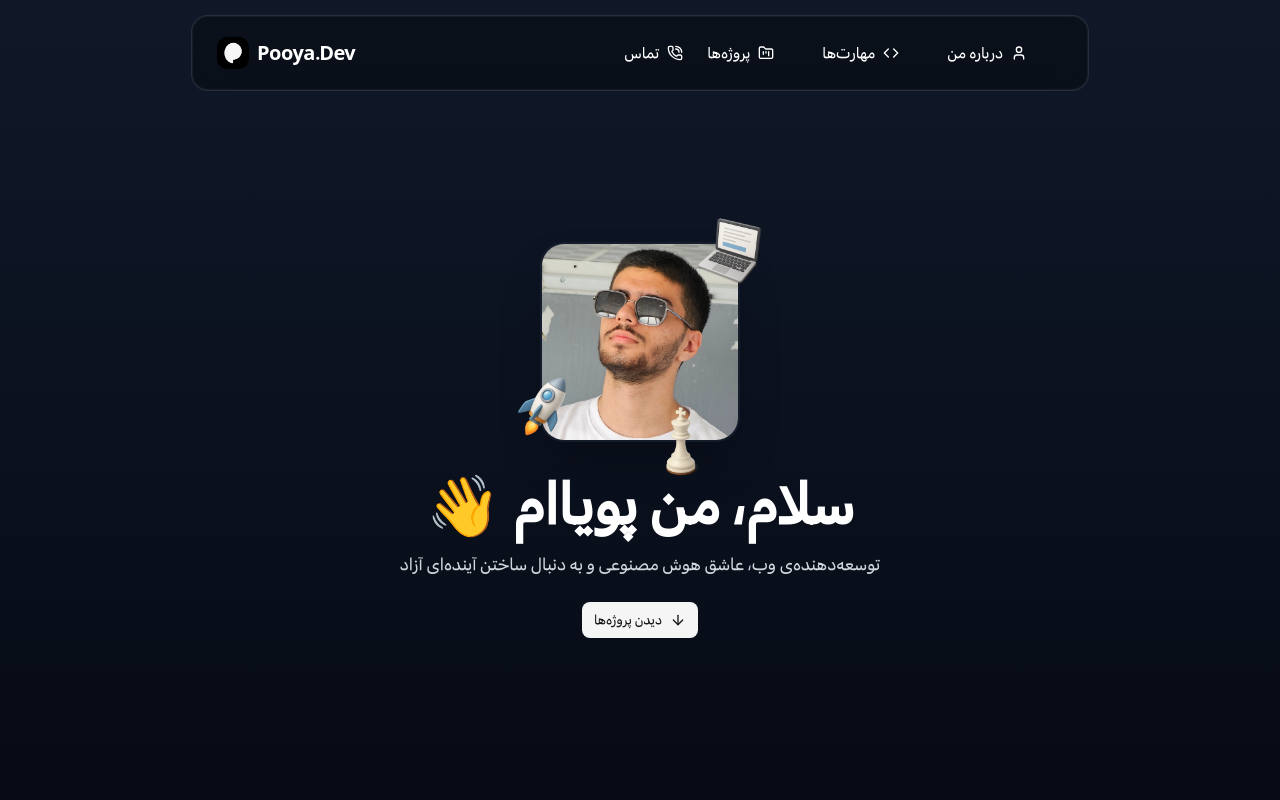
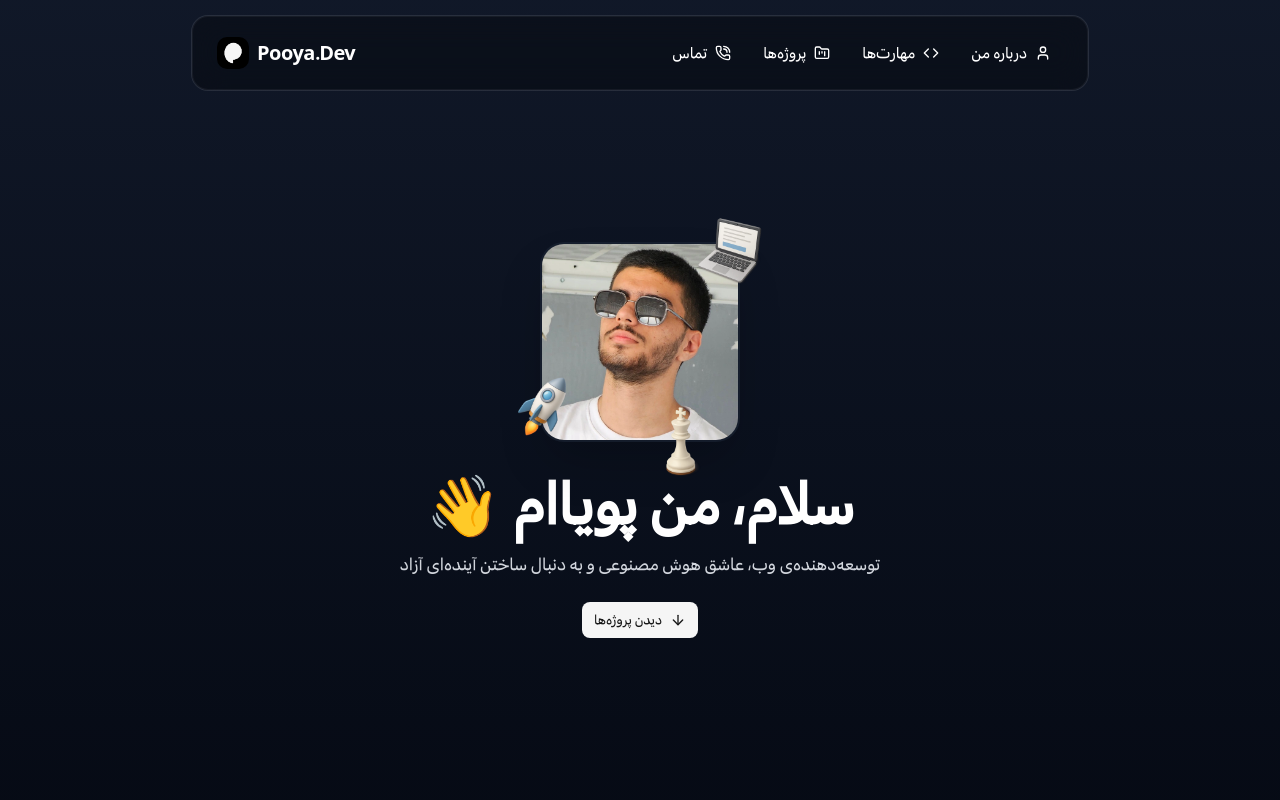
Before and after one commit to pooyayeganehfar/my-portfolio, a Next.js app: page / in a window 1280 px wide. Shown: the top 800 px of the page. Built offline with nearby package versions, Linux system fonts and the light colour scheme.

Commit message:
fix: update desktop menu layout for better alignment and spacing

```diff
--- a/src/app/page.tsx
+++ b/src/app/page.tsx
@@ -55,7 +55,7 @@ export default function Home() {
           </motion.h1>
 
           {/* Desktop Menu */}
-          <nav className="hidden md:flex space-x-6 space-x-reverse">
+          <nav className="hidden md:flex justify-end items-center gap-2">
             {menuItems.map((item, i) => {
               const Icon = item.icon;
               return (
```
